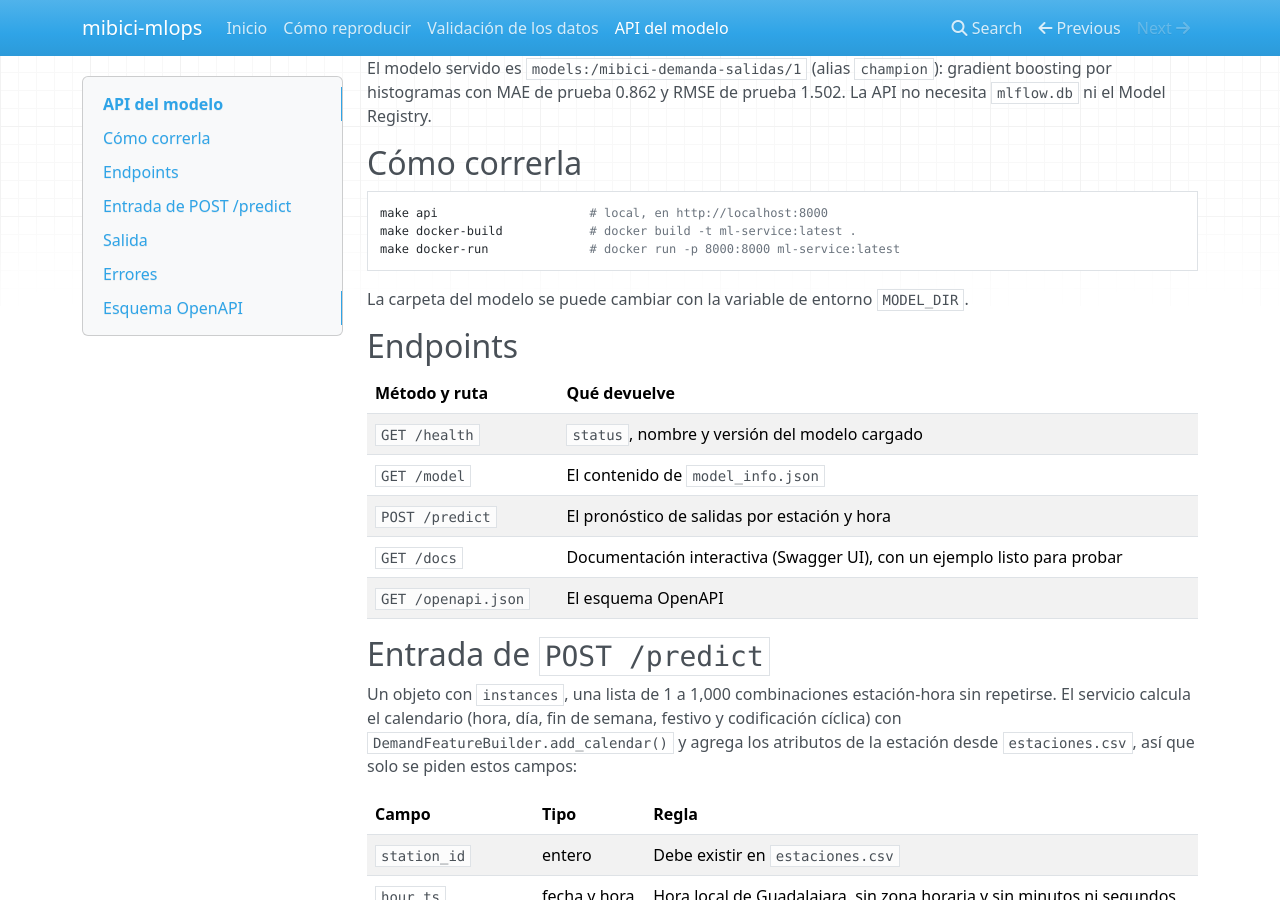
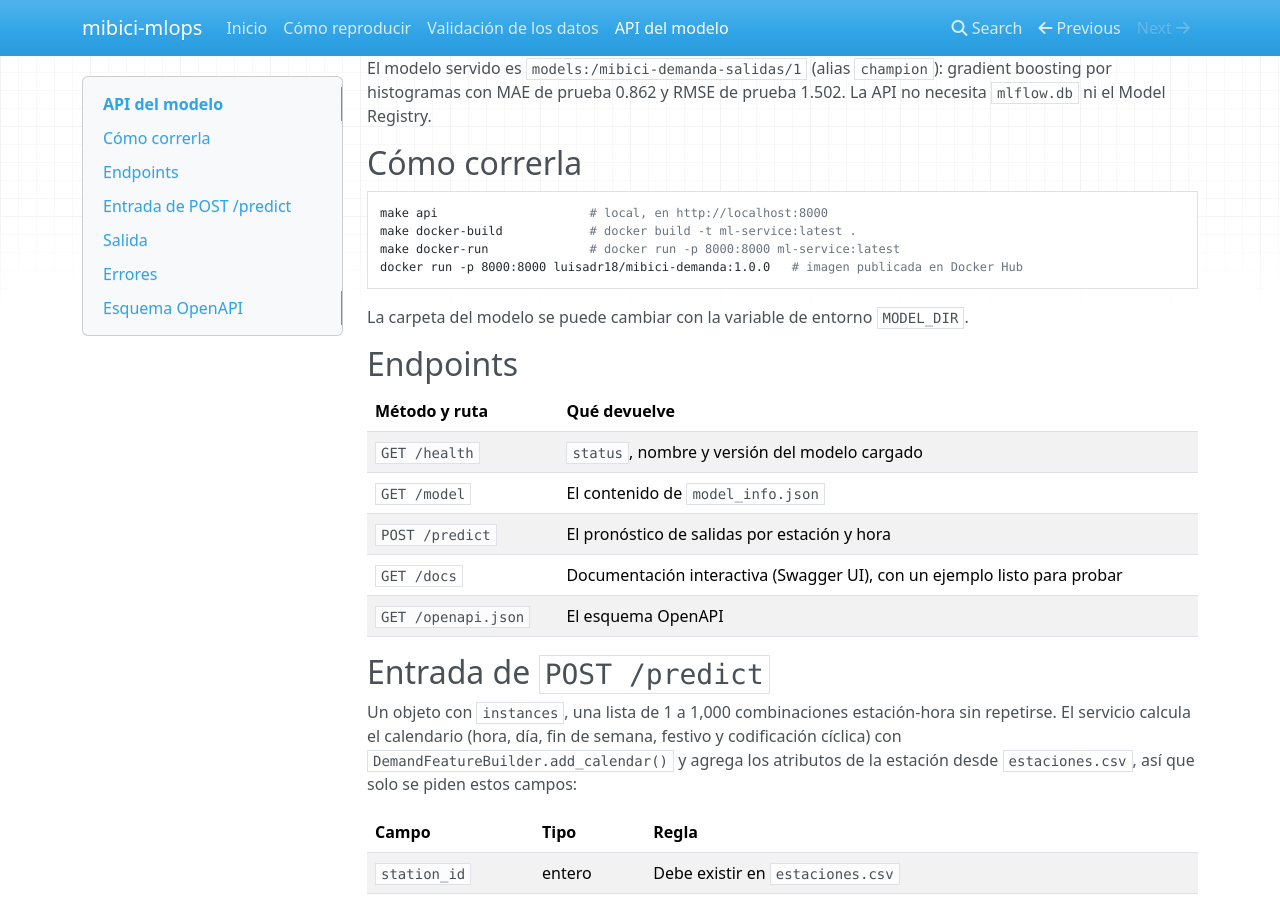
Before and after one commit to DanielDiazPlaton/Proyecto-equipo13-grupo10-op, an MkDocs documentation site: the page built from docs/docs/api.md, in a window 1280 px wide and 900 px high, scrolled down 370 px. Built offline with MkDocs 1.6.1, drawn with Linux system fonts in a browser that asks for light colours; nearby versions of some CDN libraries.

Commit message:
Documenta la imagen publicada en Docker Hub

````diff
--- a/docs/docs/api.md
+++ b/docs/docs/api.md
@@ -19,6 +19,7 @@ por histogramas con MAE de prueba 0.862 y RMSE de prueba 1.502. La API no necesi
 make api                     # local, en http://localhost:8000
 make docker-build            # docker build -t ml-service:latest .
 make docker-run              # docker run -p 8000:8000 ml-service:latest
+docker run -p 8000:8000 luisadr18/mibici-demanda:1.0.0   # imagen publicada en Docker Hub
 ```
 
 La carpeta del modelo se puede cambiar con la variable de entorno `MODEL_DIR`.
````
Also changed, not shown: README.md.
